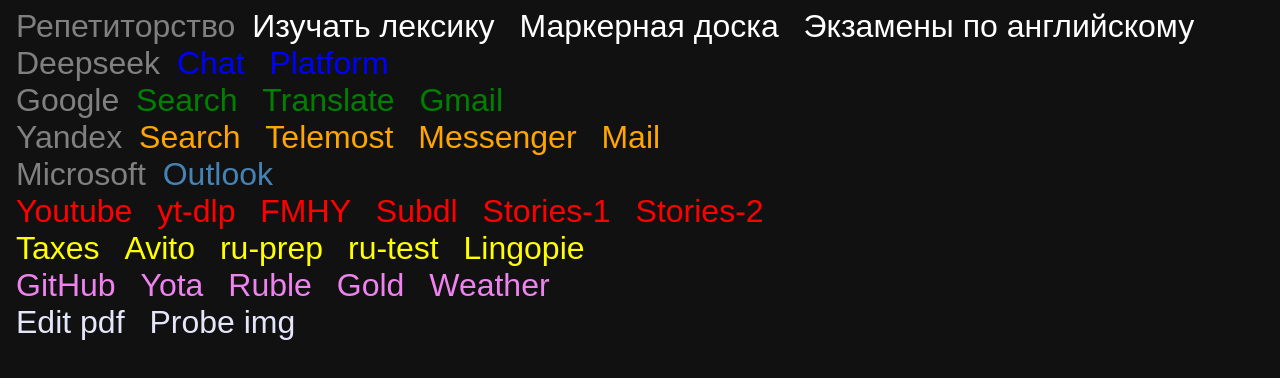
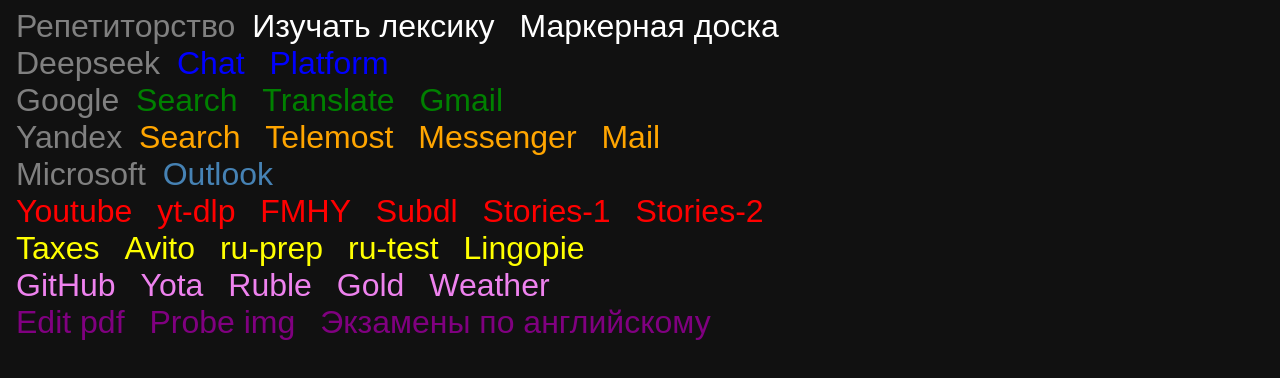
Before and after one commit to david01843/david, a plain HTML site: page index.html in a window 1280 px wide. Drawn offline with Linux system fonts and the light colour scheme.

Commit message:
Add files via upload

```diff
--- a/index.html
+++ b/index.html
@@ -13,8 +13,7 @@
 	<body>
         <p>Репетиторство</p>
         <a style="color: white" href="vocabulary.html">Изучать лексику</a>
-        <a style="color: white" href="whiteboard.html">Маркерная доска</a>
-        <a style="color: white" href="english_exams.html">Экзамены по английскому</a><br>
+        <a style="color: white" href="whiteboard.html">Маркерная доска</a><br>
         <p>Deepseek</p>
         <a style="color: blue" href="https://chat.deepseek.com/login">Chat</a>
         <a style="color: blue" href="https://platform.deepseek.com/usage">Platform</a><br>
@@ -45,8 +44,9 @@
         <a style="color: violet" href="https://tradingview.com/symbols/USDRUB/">Ruble</a>
         <a style="color: violet" href="https://tradingview.com/symbols/XAUUSD/">Gold</a>
         <a style="color: violet" href="https://www.google.com/search?q=kazan+weather">Weather</a><br>
-        <a style="color: lavender" href="edit_pdf.html">Edit pdf</a>
-        <a style="color: lavender" href="probe_img.html">Probe img</a>
+        <a style="color: purple" href="edit_pdf.html">Edit pdf</a>
+        <a style="color: purple" href="probe_img.html">Probe img</a>
+        <a style="color: purple" href="english_exams.html">Экзамены по английскому</a>
 	</body>
 	<script>
 		document.querySelectorAll('a').forEach(i => {i.target = '_blank'})
```
